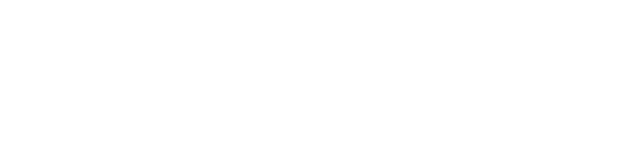
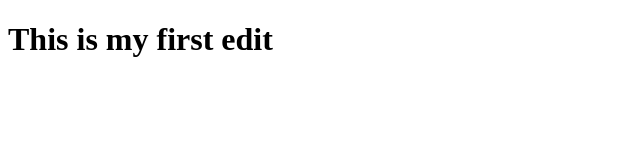
Before and after one commit to rajith0072/datewithgit-sample, a plain HTML site: page index.html in a window 1280 px wide. Shown: the whole page, without its empty margins (0-640 px from the left). Drawn offline with Linux system fonts and the light colour scheme.

```diff
--- a/index.html
+++ b/index.html
@@ -7,6 +7,6 @@
   <title>Document</title>
 </head>
 <body>
-
+  <h1>This is my first edit</h1>
 </body>
 </html>
```
